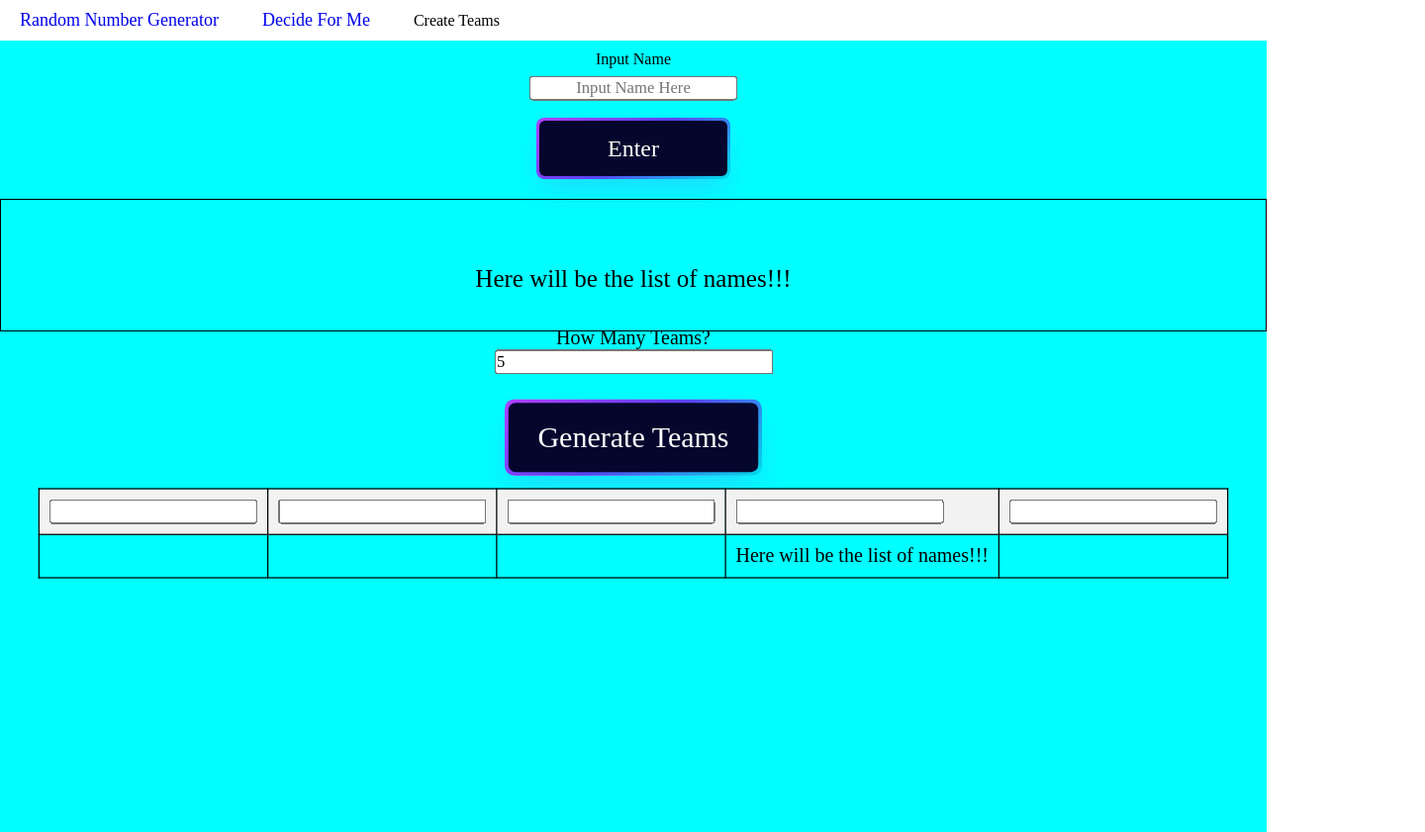
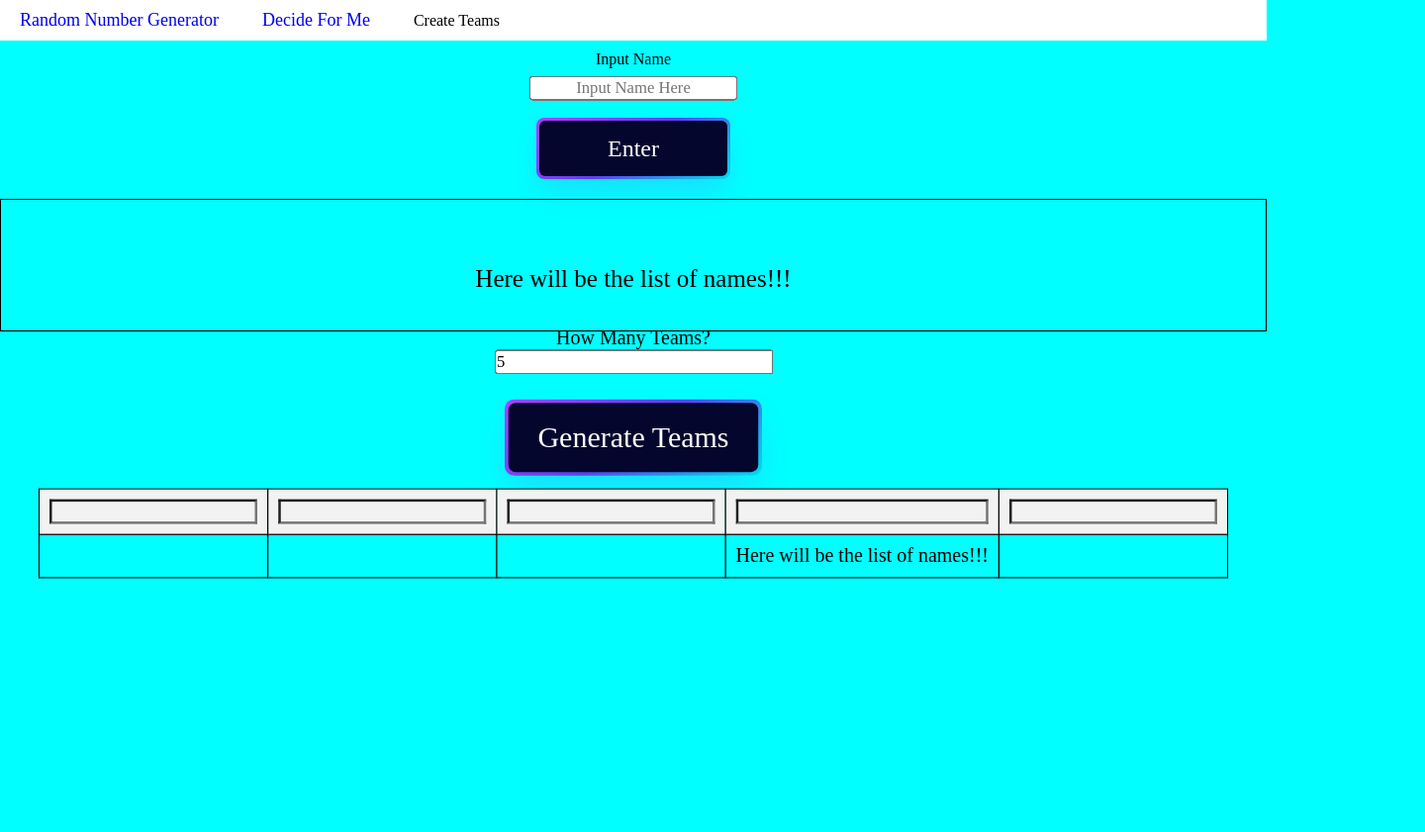
Before and after one commit to paullee100/turbo-dollop, a plain HTML site: page html/createteams.html in a window 1280 px wide. Both pictures are taken after typing "5" into the empty fields and a click on the button "Generate Teams". Shown: the whole page at 99% size, 1440 px wide, since content can reach past the window. Drawn offline with Linux system fonts and the light colour scheme.

Commit message:
fixed stylings

```diff
--- a/src/CreateTeams.js
+++ b/src/CreateTeams.js
@@ -58,9 +58,10 @@ function createTeams() {
     for (let i = 0; i < everyName.length; i++) {
 
         let index = Math.floor(Math.random() * teams.length);
-        // while (!teams.includes(index)) {
-        //     index = Math.floor(Math.random() * teams.length);
-        // }
+        while (visited.includes(index)) {
+            index = Math.floor(Math.random() * teams.length);
+        }
+        visited.push(index);
         teams[index].push(everyName[i]);
     }
 
@@ -74,11 +75,16 @@ function createTeams() {
     // Create a table header
     const headerRow = table.insertRow();
     for (let i = 0; i < numberOfTeams; i++) {
-        const inputTeamName = document.createElement("input");
+        const teamName = document.createElement("input");
+        teamName.addEventListener("keydown", (e) => inputTeamName(teamName, e))
         const th = document.createElement("th");
-        th.appendChild(inputTeamName);
+        th.appendChild(teamName);
         headerRow.appendChild(th);
     }
+
+    setTimeout(() => {
+        console.log(headerRow.offsetWidth);
+    }, 500);
 
     const row = table.insertRow();
     for (let i = 0; i < numberOfTeams; i++) {
@@ -95,6 +101,15 @@ function createTeams() {
     tableContainer.appendChild(table);
 }
 
+console.log(window.screen.width);
+
+function inputTeamName(inputName, e) {
+    console.log(inputName);
+    if (e.key === "Enter") {
+        inputName.style.background = "transparent";
+    }
+}
+
 function clearTable() {
     const tableContainer = document.getElementById("table-container");
     tableContainer.removeChild(tableContainer.firstChild);
--- a/src/SpinWheel.js
+++ b/src/SpinWheel.js
@@ -388,6 +388,3 @@ document.documentElement.addEventListener("click", function() {
         toggleDropdown();
     }
 });
-
-
-console.log(window.screen.width);
--- a/styling/createteams.css
+++ b/styling/createteams.css
@@ -1,17 +1,21 @@
 /********************* CREATE TEAMS *********************/
+body {
+  overflow: auto;
+  background-color: aqua;
+}
+
 .create-teams {
   display: flex;
   /* width: 100vh; */
   min-height: 100%;
   height: 100vh;
   flex-direction: column;
-  background-color: aqua;
-  overflow: auto;
 }
 
 .header {
   display: flex;
   flex-direction: row;
+  background-color: white;
 }
 
 input[type="number"]::-webkit-outer-spin-button,
@@ -65,6 +69,10 @@ input[type="number"]::-webkit-inner-spin-button {
   transform: translate(-50%, -50%);
 }
 
+#table-container {
+  overflow: auto;
+}
+
 table {
   width: 100%;
   border-collapse: collapse;
@@ -78,6 +86,11 @@ table th, td {
 
 table th {
   background-color: #f2f2f2;
+}
+
+table th input {
+  background-color: transparent;
+  width: 100%;
 }
 
 table td ul {
```
Also changed, not shown: html/spinwheel.html (+1 -1 lines), styling/spinwheel.css (+2 -5 lines).
